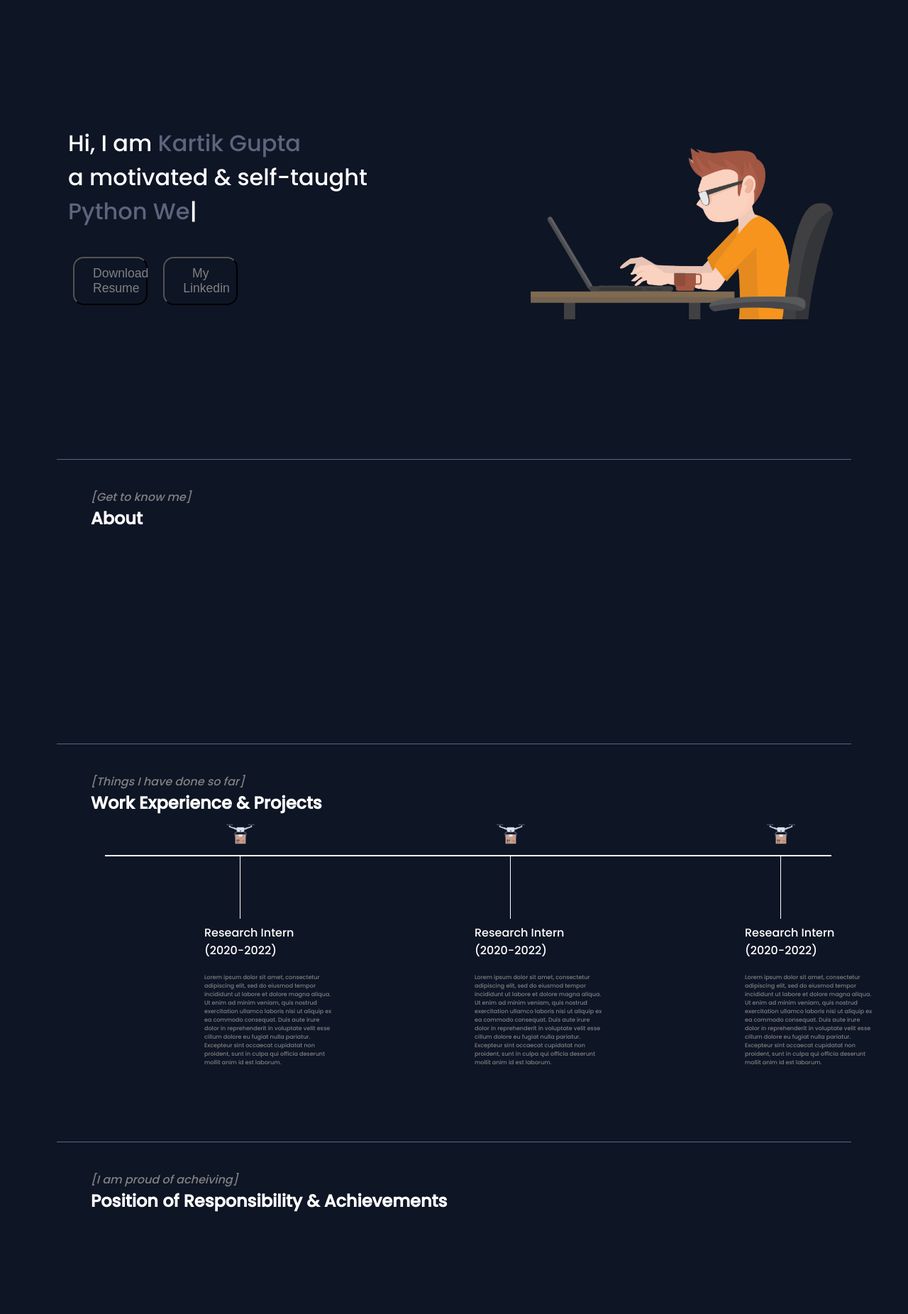
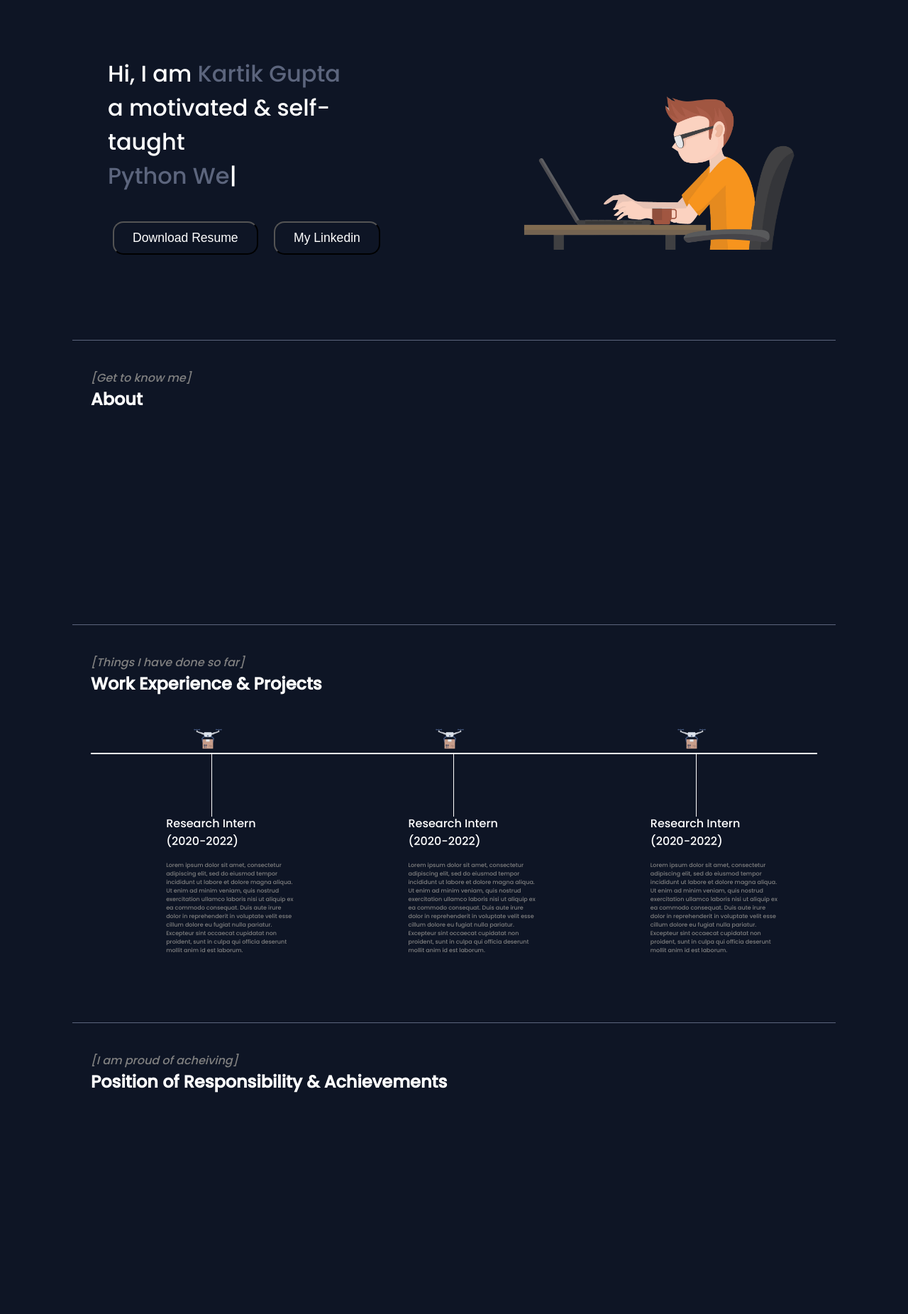
Before and after one commit to itsmekartikgupta/kartik, a Flask app: page / in a window 1280 px wide. Shown: the part 55-1907 px from the top of the page at 71% size. Run offline with Flask 3, Linux system fonts and the light colour scheme.

Commit message:
Added requirements.txt

```diff
--- a/app.py
+++ b/app.py
@@ -9,7 +9,7 @@ def hello_world():
 @app.route('/download')
 def download_resume():
     resume_path = 'static/resume.pdf'
-    return send_file(resume_path, as_attachment=True, attachment_filename='resume.pdf')
+    return send_file(resume_path, as_attachment=True)
 
 if __name__ == '__main__':
     app.run(host='0.0.0.0', debug=True)
--- /dev/null
+++ b/requirements.txt
@@ -0,0 +1,2 @@
+Flask
+gunicorn
--- a/templates/home.html
+++ b/templates/home.html
@@ -1,6 +1,7 @@
 <!DOCTYPE html>
 <html>
    <head>
+
       <link rel="icon"
          type="image/ico"
          href="static/favicon.ico">
@@ -11,153 +12,280 @@
       <link rel="preconnect" href="https://fonts.gstatic.com" crossorigin>
       <link href="https://fonts.googleapis.com/css2?family=Poppins:wght@200;500&display=swap" rel="stylesheet">
       <style>
-         *{
+        * {
   margin: 0;
   padding: 0;
 }
-         body{
+
+body {
   background-color: rgb(14, 21, 37);
-         color:white;
+  color: white;
   font-family: 'Poppins', sans-serif;
 }
-         nav{
+
+nav {
   display: flex;
   justify-content: space-around;
-         align-items:center;
+  align-items: center;
   height: 55px;
   background-color: rgb(28, 35, 51);
 }
-         nav ul{
+
+nav ul {
   display: flex;
-         justify-content:center;
+  justify-content: center;
 }
-         nav ul li{
-         list-style:none;
+
+nav ul li {
+  list-style: none;
   margin: 0 23px;
 }
-         nav ul li a{
-         text-decoration:none;
+
+nav ul li a {
+  text-decoration: none;
   color: white;
 }
-         nav ul li a:hover{
+
+nav ul li a:hover {
   color: rgb(87, 171, 255);
-         font-size:1.1rem;
+  font-size: 1.1rem;
 }
-         .left{
+
+.left {
   font-size: 1.5rem;
 }
-         .firstSection{
-         display:flex;
+
+.firstSection {
+  display: flex;
+  flex-wrap: wrap;
   justify-content: space-around;
   align-items: center;
-         margin: 170px 0;
+  margin: 10vh 5vw;
 }
-         .firstSection > div{
+
+.firstSection > div {
   width: 35%;
+  max-width: 400px;
 }
-         .leftSection{
+
+.leftSection {
   font-size: 2rem;
 }
-         .leftSection .btn{
+
+.leftSection .btn {
   padding: 11px 26px;
   background-color: #0e1525;
-         color: grey;
+  color: white;
   border: -3px solid white;
   border-radius: 15px;
   font-size: 1.1rem;
-         width: 8.2vw;
+  width: fit-content;
   margin: 40px 7px;
   cursor: pointer;
 }
-         .rightSection img{
-         margin:20px 0;
+
+.leftSection .btn a {
+  text-decoration: none;
+  color: white;
 }
-         .blue{
+
+.leftSection .btn a:hover {
+  color: rgb(87, 171, 255);
+  font-size: 1.1rem;
+}
+
+.rightSection img {
+  margin: 20px 0;
+  max-width: 100%;
+  height: auto;
+}
+
+.blue {
   color: rgb(92, 101, 125);
 }
-         #element{
+
+#element {
   color: rgb(92, 101, 125);
 }
-         .secondSection{
-         max-width:80vw;
-         margin:auto;
+
+.secondSection {
+  max-width: 80vw;
+  margin: auto;
   height: 40vh;
 }
-         .thirdSection .box{
+
+.thirdSection .box {
   background: white;
-         width:  80vw;
+  width: 80vw;
   height: 2px;
-         margin: 56px 20px;
-         display:flex;
+  margin: 10vh auto;
+  display: flex;
 }
-         .thirdSection .vertical{
+
+.thirdSection .vertical {
   background: white;
   height: 90px;
-         width:  1px;
-         margin: 0px 190px;
+  width: 1px;
+  margin: 0px auto;
 }
-         .thirdSection{
-         width:80vw;
-         margin:auto;
+
+.thirdSection {
+  width: 80vw;
+  margin: auto;
   height: 60vh;
 }
-         .fourthSection{
-         width:80vw;
-         margin:auto;
+
+.fourthSection {
+  width: 80vw;
+  margin: auto;
   height: 60vh;
 }
-         .fifthSection{
-         width:80vw;
-         margin:auto;
+
+.fifthSection {
+  width: 80vw;
+  margin: auto;
   height: 60vh;
 }
-         main hr{
-         border:0;
-         height:1px;
+
+main hr {
+  border: 0;
+  height: 1px;
   background: rgb(92, 101, 125);
-         margin: 40px 80px;
+  margin: 5vh 8vw;
 }
-         .text-gray{
-         color: gray ;
+
+.text-gray {
+  color: gray;
 }
-         .vertTitle{
+
+.vertTitle {
   position: relative;
-         top:50px;
-         left:-50px;
+  top: 5vh;
+  left: -5vw;
   width: 180px;
 }
-         .vertDesc{
+
+.vertDesc {
   position: relative;
-         top:70px;
-         left:-50px;
-         font-size:0.5rem ;
+  top: 7vh;
+  left: -5vw;
+  font-size: 0.5rem;
   width: 180px;
-         height:30vh;
-         color:gray;
+  height: 30vh;
+  color: gray;
 }
-         .topImage{
-         height: 40px;;
-         width:40px;
+
+.topImage {
+  height: 40px;
+  width: 40px;
   position: relative;
-         top:-50px;
-         left:-19px;
+  top: -5vh;
+  left: -2vw;
 }
-         footer{
-         background-color:#14171d;
+
+footer {
+  background-color: #14171d;
 }
-         .ffooter{
-         display:flex;
-         padding:25px 120px;
-         justify-content:space-evenly;
+
+.ffooter {
+  display: flex;
+  padding: 2.5vh 12vw;
+  justify-content: space-evenly;
 }
-         .ffooter ul{
-         list-style:none;
+
+.ffooter ul {
+  list-style: none;
 }
-         footer .footer-rights{
-         text-align:center;
-         color:gray;
+
+footer .footer-rights {
+  text-align: center;
+  color: gray;
   padding: 12px 0;
 }
+
+/* Media Queries */
+
+@media (max-width: 900px) {
+  .firstSection {
+    margin: 5vh 5vw;
+  }
+
+  .firstSection > div {
+    width: 100%;
+  }
+
+  .leftSection .btn {
+    width: 100%;
+  }
+
+  .rightSection img {
+    max-width: 100%;
+    height: auto;
+  }
+
+  main hr {
+    margin: 2vh 5vw;
+  }
+
+  .vertTitle {
+    top: 2vh;
+    left: -5vw;
+  }
+
+  .vertDesc {
+    top: 3vh;
+    left: -5vw;
+  }
+
+  footer .ffooter {
+    padding: 2.5vh 5vw;
+  }
+}
+
+@media (max-width: 600px) {
+  nav ul li {
+    margin: 0 10px;
+  }
+
+  .firstSection {
+    margin: 2.5vh 2.5vw;
+  }
+
+  .leftSection .btn {
+    margin: 20px 0;
+  }
+
+  .rightSection img {
+    margin: 20px 0;
+  }
+
+  .thirdSection .box {
+    margin: 5vh auto;
+  }
+
+  .thirdSection .vertical {
+    margin: 0 auto;
+  }
+
+  main hr {
+    margin: 2vh 2.5vw;
+  }
+
+  .vertTitle {
+    top: 2vh;
+    left: -2.5vw;
+  }
+
+  .vertDesc {
+    top: 3vh;
+    left: -2.5vw;
+  }
+
+  footer .ffooter {
+    padding: 2.5vh 2.5vw;
+  }
+}
+
       </style>
    </head>
    <body>
@@ -183,8 +311,8 @@
                <div>
                   <span id="element"></span>
                   <div class="button">
-                     <button class="btn">Download Resume</button>
-                     <button class="btn">My Linkedin</button>
+                     <button class="btn"><a href="/download">Download Resume</a></button>
+                    <button class="btn"><a href="https://www.linkedin.com/in/kartik-gupta-143858185/">My Linkedin</a></button>
                   </div>
                </div>
             </div>
```
Also changed, not shown: static/favicon.ico. Lines whose indentation alone changed are shown as unchanged.
